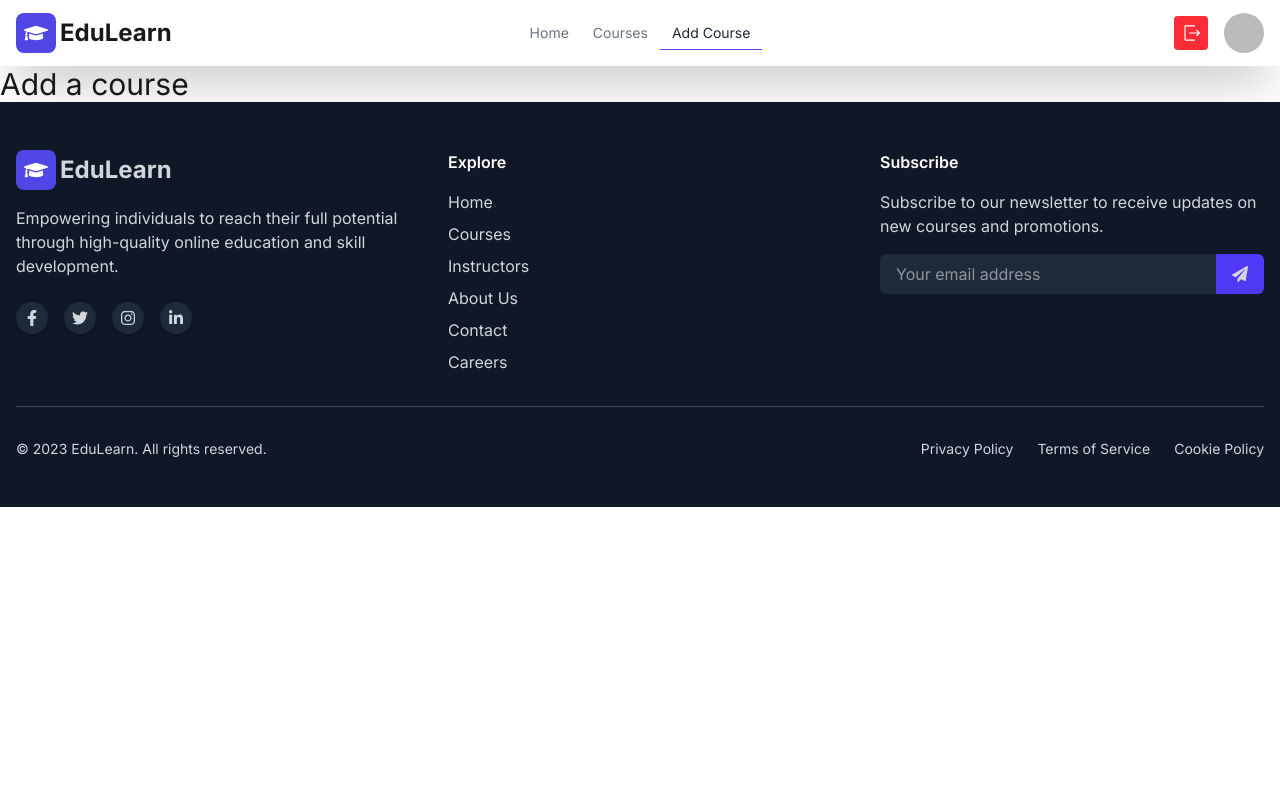
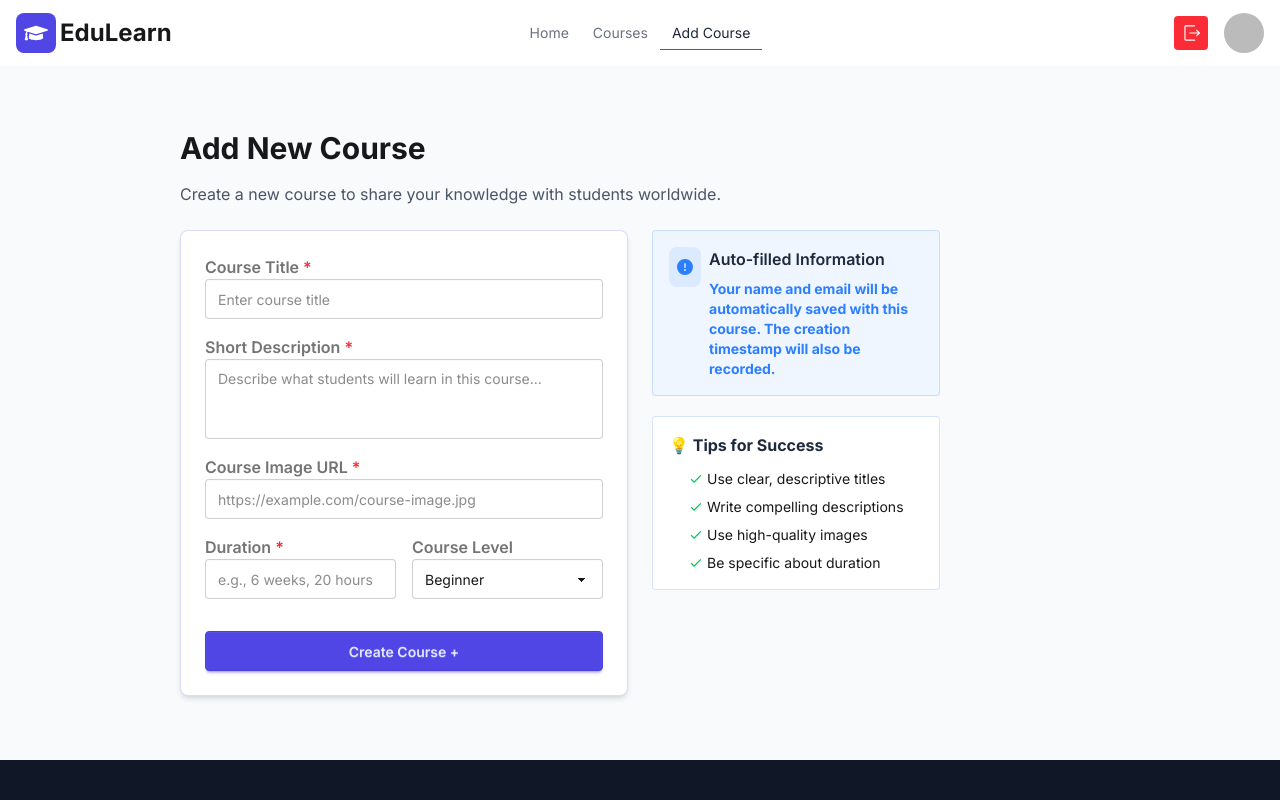
Before and after one commit to Aasif-Shahriar/edu-learn-client, a React (Vite) app: page /add-course in a window 1280 px wide. Shown: the top 800 px of the page. Built offline with nearby package versions, Linux system fonts and the light colour scheme; no server answers; sample sign-in values are in the browser's storage.

Commit message:
created add course form

```diff
--- a/src/components/navbar/Navbar.jsx
+++ b/src/components/navbar/Navbar.jsx
@@ -3,7 +3,6 @@ import { FaGraduationCap } from "react-icons/fa";
 import { HiBars3 } from "react-icons/hi2";
 import { Link, NavLink } from "react-router";
 import { AuthContext } from "../../provider/AuthContext";
-import { toast } from "react-toastify";
 import { RxExit } from "react-icons/rx";
 
 import "react-tooltip/dist/react-tooltip.css";
--- a/src/pages/addCourse/AddCourse.jsx
+++ b/src/pages/addCourse/AddCourse.jsx
@@ -1,11 +1,26 @@
-import React from 'react';
+import React from "react";
+
+import RightSide from "./RightSide";
+import AddCourseFrom from "./AddCourseFrom";
 
 const AddCourse = () => {
-    return (
-        <div>
-            <h2 className="text-3xl">Add a course</h2>
-        </div>
-    );
+  return (
+    <div className="bg-secondary flex justify-center items-center py-5 md:py-10">
+      <div className="p-6 max-w-5xl">
+        <h1 className="text-3xl font-bold mb-4">Add New Course</h1>
+        <p className="mb-6 text-gray-600">
+          Create a new course to share your knowledge with students worldwide.
+        </p>
+
+        <section className="grid grid-cols-1 md:grid-cols-2 gap-6">
+          {/* form */}
+          <AddCourseFrom></AddCourseFrom>
+          {/* Right-side panels */}
+          <RightSide></RightSide>
+        </section>
+      </div>
+    </div>
+  );
 };
 
 export default AddCourse;
--- /dev/null
+++ b/src/pages/addCourse/AddCourseFrom.jsx
@@ -0,0 +1,100 @@
+import React from "react";
+
+const AddCourseFrom = () => {
+  const handleAddCourse = (e) => {
+    e.preventDefault();
+  };
+  return (
+    <div>
+      <div className="max-w-md mx-auto bg-white p-6 rounded-lg shadow-md border border-primary/20">
+        <form onSubmit={handleAddCourse} className="space-y-4">
+          {/* course title */}
+          <div>
+            <label className="label">
+              <span className="label-text font-semibold">
+                Course Title <span className="text-red-500">*</span>
+              </span>
+            </label>
+            <input
+              type="text"
+              name="title"
+              placeholder="Enter course title"
+              className="input input-bordered w-full"
+              required
+            />
+          </div>
+          {/* course description */}
+          <div>
+            <label className="label">
+              <span className="label-text font-semibold">
+                Short Description <span className="text-red-500">*</span>
+              </span>
+            </label>
+            <textarea
+              name="description"
+              className="textarea textarea-bordered w-full resize-none"
+              placeholder="Describe what students will learn in this course..."
+              required
+            ></textarea>
+          </div>
+          {/* course image */}
+          <div>
+            <label className="label">
+              <span className="label-text font-semibold">
+                Course Image URL <span className="text-red-500">*</span>
+              </span>
+            </label>
+            <input
+              type="url"
+              name="imageUrl"
+              className="input input-bordered w-full"
+              placeholder="https://example.com/course-image.jpg"
+              required
+            />
+          </div>
+          {/* duration */}
+          <div className="flex gap-4">
+            <div className="flex-1">
+              <label className="label">
+                <span className="label-text font-semibold">
+                  Duration <span className="text-red-500">*</span>
+                </span>
+              </label>
+              <input
+                type="text"
+                name="duration"
+                className="input input-bordered w-full"
+                placeholder="e.g., 6 weeks, 20 hours"
+                required
+              />
+            </div>
+            {/* course level */}
+            <div className="flex-1">
+              <label className="label">
+                <span className="label-text font-semibold">Course Level</span>
+              </label>
+              <select
+                name="level"
+                className="select select-bordered w-full"
+                required
+              >
+                <option disabled value="">
+                  Select level
+                </option>
+                <option>Beginner</option>
+                <option>Intermediate</option>
+                <option>Advanced</option>
+              </select>
+            </div>
+          </div>
+
+          <button type="submit" className="btn btn-primary w-full mt-4">
+            Create Course +
+          </button>
+        </form>
+      </div>
+    </div>
+  );
+};
+
+export default AddCourseFrom;
--- /dev/null
+++ b/src/pages/addCourse/RightSide.jsx
@@ -0,0 +1,49 @@
+import React from "react";
+import { FaCircleExclamation } from "react-icons/fa6";
+import { IoMdCheckmark } from "react-icons/io";
+
+const RightSide = () => {
+  return (
+    <div className=" space-y-5">
+      <div className="flex gap-2 bg-blue-50 p-4 rounded border border-blue-500/20 w-2xs">
+        <div>
+          <p className="bg-blue-100 px-2 py-3 rounded-lg text-blue-500">
+            <FaCircleExclamation />
+          </p>
+        </div>
+        <div>
+          <h2 className="font-semibold mb-2 text-accent">
+            Auto-filled Information
+          </h2>
+          <p className="text-sm text-blue-500 font-bold ">
+            Your name and email will be automatically saved with this course.
+            The creation timestamp will also be recorded.
+          </p>
+        </div>
+      </div>
+
+      <div className=" bg-white p-4 rounded border border-blue-500/20 w-2xs">
+        <h2 className="font-bold mb-3 text-accent">💡 Tips for Success</h2>
+        <ul className=" pl-5 text-sm space-y-2">
+          <li className="flex gap-1 items-center">
+            <IoMdCheckmark className="text-green-500" /> Use clear, descriptive
+            titles
+          </li>
+          <li className="flex gap-1 items-center">
+            <IoMdCheckmark className="text-green-500" /> Write compelling
+            descriptions
+          </li>
+          <li className="flex gap-1 items-center">
+            <IoMdCheckmark className="text-green-500" /> Use high-quality images
+          </li>
+          <li className="flex gap-1 items-center">
+            <IoMdCheckmark className="text-green-500" /> Be specific about
+            duration
+          </li>
+        </ul>
+      </div>
+    </div>
+  );
+};
+
+export default RightSide;
```
